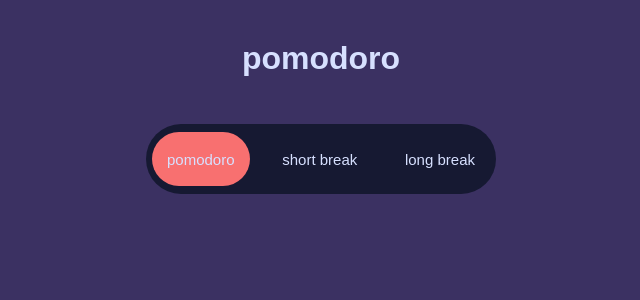
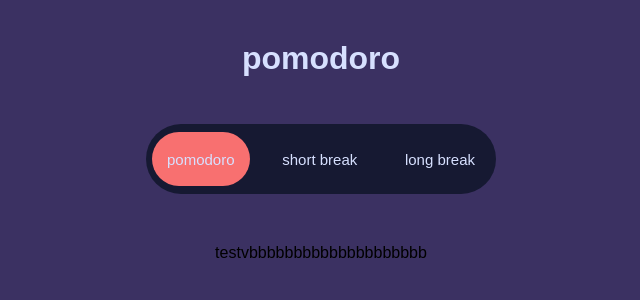
Before and after one commit to Gosia-Magdzik/pomodoro, a React (Create React App) app: page / in a window 1280 px wide. Shown: the top 300 px of the page, without its empty margins (319-959 px from the left). Built offline with nearby package versions, Linux system fonts and the light colour scheme.

Commit message:
timer component applied to App

```diff
--- a/src/App.js
+++ b/src/App.js
@@ -1,11 +1,13 @@
 import { Title } from "./Globalstyle";
 import { Controls } from "./components/controls";
+import { Timer } from "./components/Timer";
 
 function App() {
   return (
     <>
       <Title>pomodoro</Title>
       <Controls/>
+      <Timer/>
     </>
   );
 }
--- a/src/components/Timer/index.js
+++ b/src/components/Timer/index.js
@@ -1,5 +1,8 @@
 
 export const Timer = () => {
-    <>
-    </>
-}
+    return(
+        <div>
+        testvbbbbbbbbbbbbbbbbbbbb
+        </div>
+    );
+};
```
